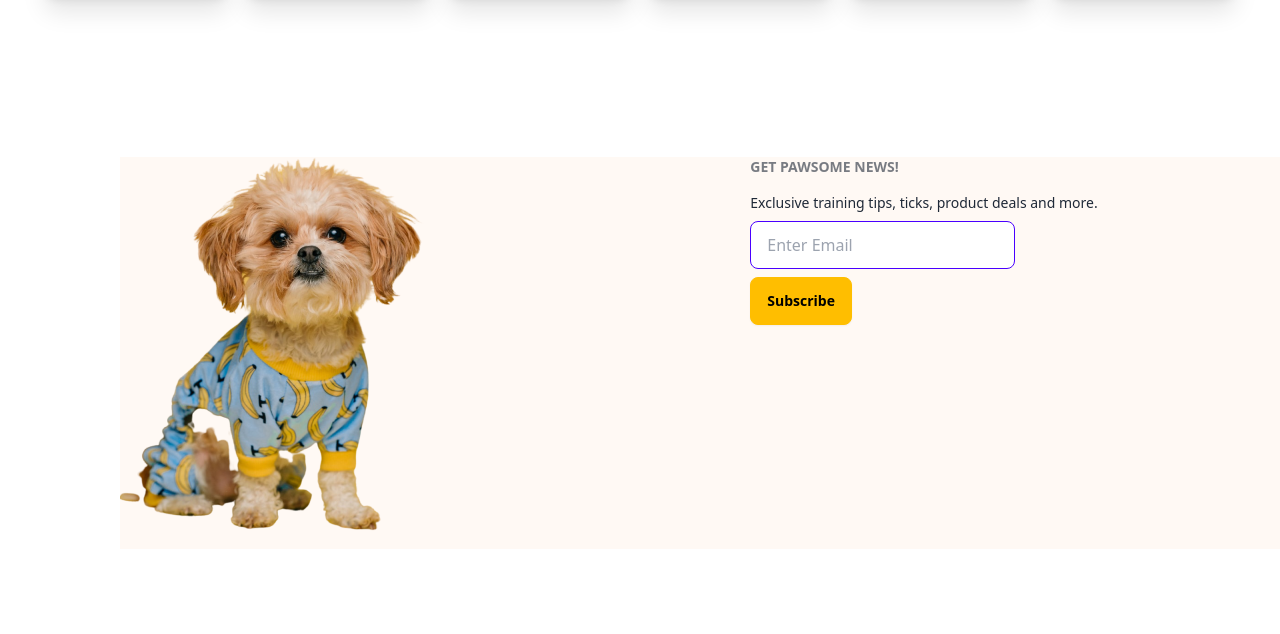
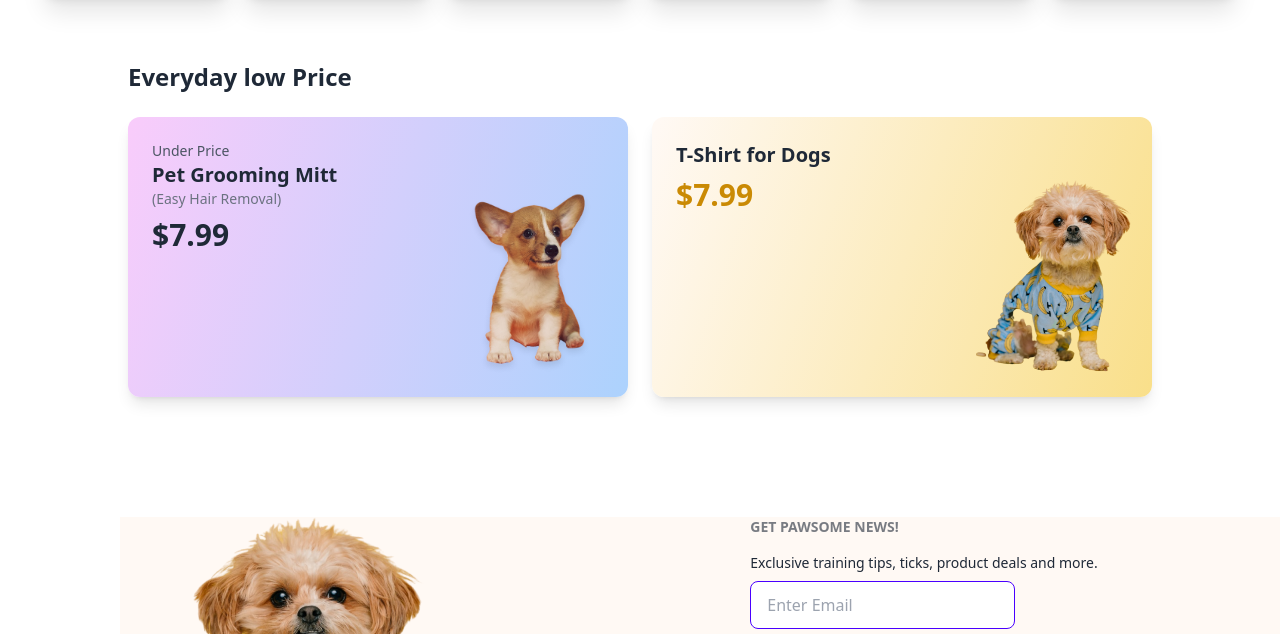
Before and after one commit to shamim964/b11A3Category_0001, a plain HTML site: page index.html in a window 1280 px wide. Shown: the part 1052-1686 px from the top of the page. Drawn offline with nearby package versions, Linux system fonts and the light colour scheme.

Commit message:
Price section

```diff
--- a/index.html
+++ b/index.html
@@ -30,6 +30,16 @@
         border-color: transparent;
       }
     }
+
+
+        .custom-gradient {
+            background: linear-gradient(109deg, #F8CCFB 1.27%, #ACD2FD 100%);
+        }
+
+        .custom-gradient2 {
+
+        background: linear-gradient(109deg, #FFF9F4 1.27%, #F9DF8A 100%);
+        }
   </style>
   </head>
   <body>
@@ -185,10 +195,42 @@
       </div>
     </div>
   </main>
+
+
+
+
+
+    <div class="max-w-5xl mx-auto">
+      <h2 class="text-2xl font-bold my-6">Everyday low Price</h2>
+      <div class="grid grid-cols-1 md:grid-cols-2 gap-6">
+          <!-- Pet Grooming Mitt Card -->
+
+          <div class="relative  custom-gradient p-6 h-70 rounded-xl shadow-lg flex flex-col">
+            <p class="text-sm text-gray-600">Under Price</p>
+              <h3 class="text-xl font-bold">Pet Grooming Mitt</h3>
+              <p class="text-sm text-gray-500">(Easy Hair Removal)</p>
+              <p class="text-3xl font-bold mt-2">$7.99</p>
+              <img src="images/cute-dog-mid.png" alt="Small Dog in Shirt" class="absolute bottom-4 right-4 w-40 h-auto rounded-lg">
+        </div>
+
+          <!-- T-Shirt for Dogs Card -->
+          <div class="relative custom-gradient2 p-6 h-70 rounded-xl shadow-lg flex flex-col">
+              <h3 class="text-xl font-bold">T-Shirt for Dogs</h3>
+              <p class="text-3xl font-bold text-yellow-600 mt-2">$7.99</p>
+              <img src="images/cute-pet-mid.png" alt="Small Dog in Shirt" class="absolute bottom-4 right-4 w-40 h-auto rounded-lg">
+          </div>
+      </div>
+  </div>
+
   <footer class="footer bg-[#FFF9F4] text-base-content m-30">
    <div>
     <img src="images/cute-pet-mid.png" alt="">
    </div>
+
+
+
+
+
 
     <form>
       <h6 class="footer-title">Get Pawsome News!</h6>
```
